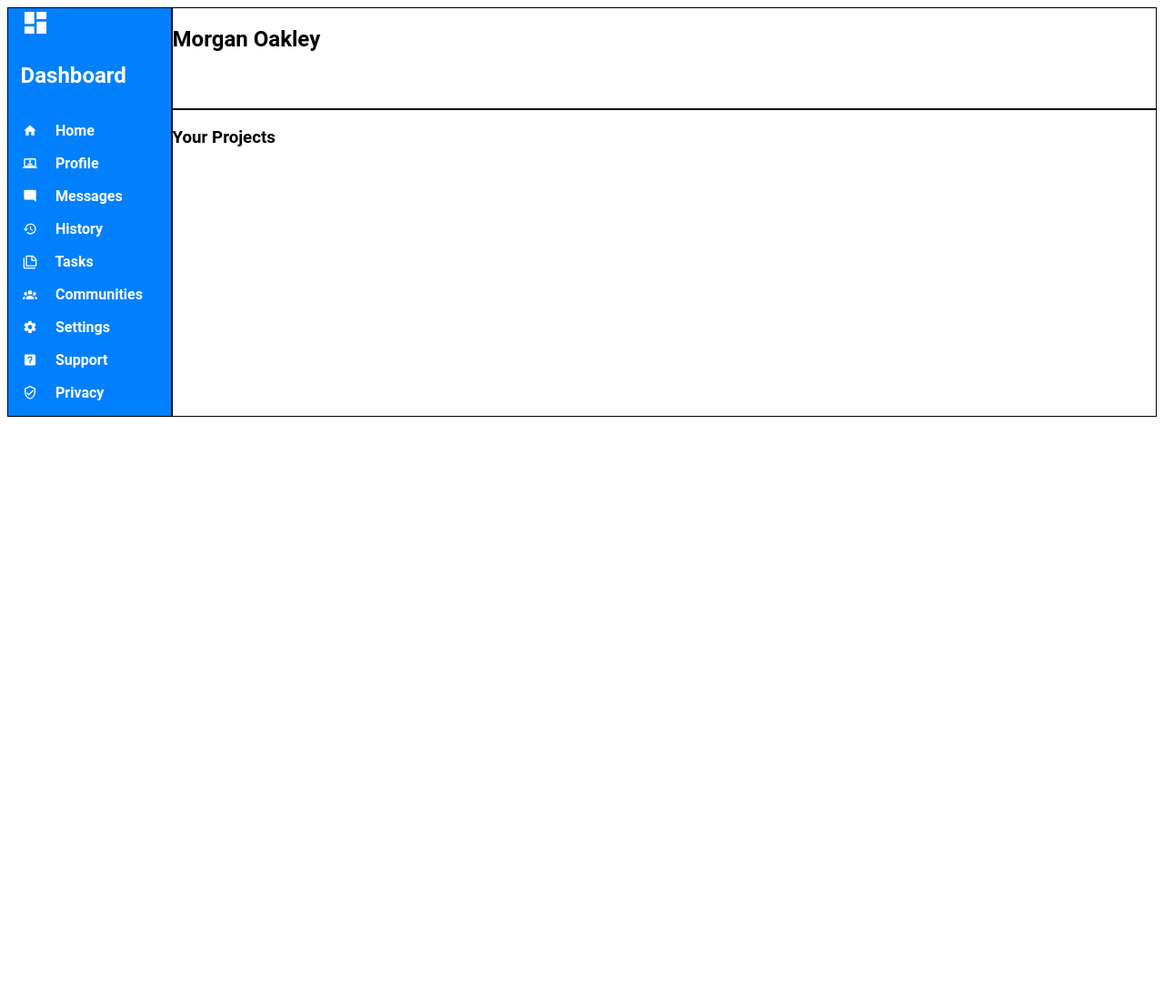
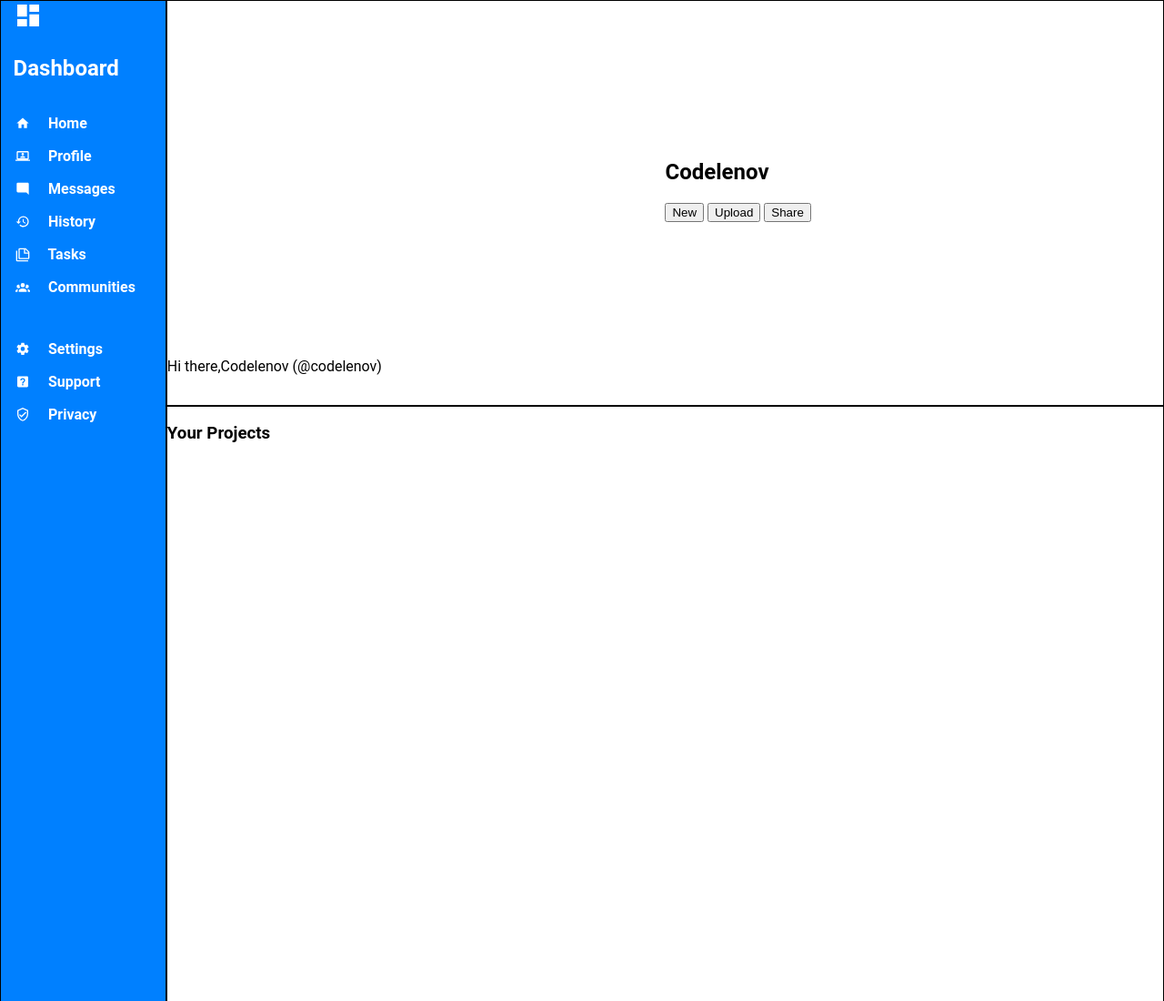
Before and after one commit to CodeLenov/admin_dashboard_top, a plain HTML site: page index.html in a window 1280 px wide. Shown: the top 1100 px of the page at 91% size. Before the commit the page ends 800 px from the top, so only its background shows below. Drawn offline with Linux system fonts and the light colour scheme.

Commit message:
ADD base HTML and CSS structure in <header>

```diff
--- a/index.html
+++ b/index.html
@@ -31,29 +31,30 @@
 
 <header>
 
-	<div>
+	<div id="headerSearchBar">
 
 	</div>
 
-	<div>
+	<div id="headerAccount">
+		<a href="#">
 
+		</a>
+		<hgroup>
+			<svg></svg>
+			<h2>Codelenov</h2>
+		</hgroup>
 	</div>
 
-	<div>
-		<h2>Morgan Oakley</h2>
+	<div id="headerHi">
+		<svg></svg>
+		<p><span>Hi there,</span><span>Codelenov (@codelenov)</span></p>
 	</div>
 
-	<buttons>
-
-	</buttons>
-
-	<buttons>
-
-	</buttons>
-
-	<buttons>
-
-	</buttons>
+	<div id="headerButtons">
+		<button type="button">New</button>
+		<button type="button">Upload</button>
+		<button type="button">Share</button>
+	</div>
 
 </header>
 
--- a/styles.css
+++ b/styles.css
@@ -9,6 +9,7 @@
 /* !!! 1. <body> !!! */
 
 body {
+	margin: 0;
 	display: grid;
 	grid-template: repeat(4, 1fr) / 1fr repeat(3, 2fr);
 	grid-template-areas:
@@ -24,6 +25,27 @@ body {
 
 header {
 	grid-area: header;
+	display: grid;
+	grid-template: 1fr 1fr / 1fr 1fr;
+	grid-template-areas:
+		"headerSearchBar headerAccount"
+		"headerHi headerButtons";
+}
+
+#headerSearchBar {
+	grid-area: headerSearchBar;
+}
+
+#headerAccount {
+	grid-area: headerAccount;
+}
+
+#headerHi {
+	grid-area: headerHi;
+}
+
+#headerButtons {
+	grid-area: headerButtons;
 }
 
 /* ---------------------------------------------------------------------- */
@@ -48,7 +70,7 @@ aside hgroup svg {
 
 aside ul {
 	list-style-type: none;
-	padding: 0 1em;
+	padding: 0 1em 1em 1em;
 }
 
 aside li {
@@ -75,6 +97,6 @@ main {
 }
 
 
-			header, aside, main {
+			header, aside, main, headerSearchBar, headerAccount, headerHi, headerButtons {
 				border: 1px solid black;
 			}
```
